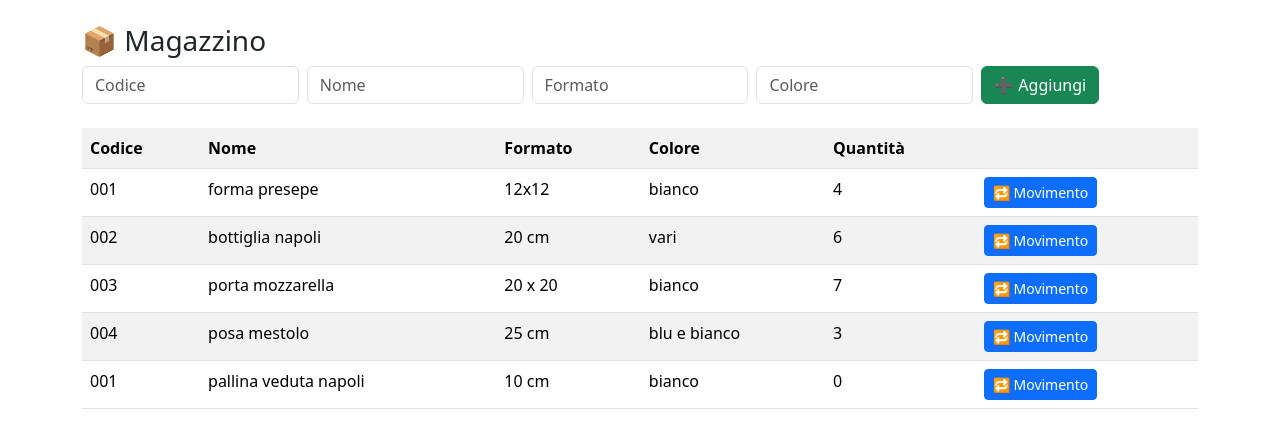
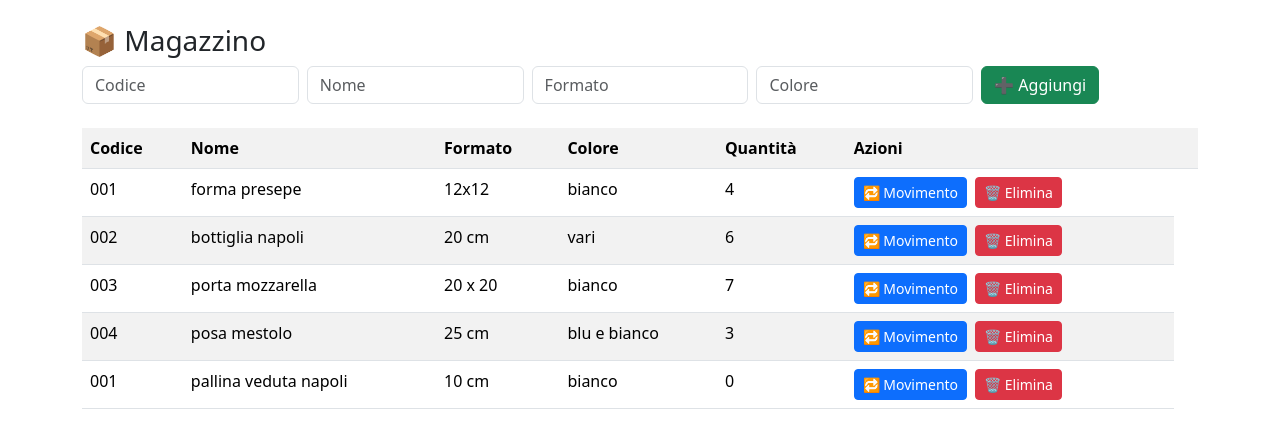
Before and after one commit to adrye70/magazzino-ceramica, a Flask app: page /magazzino in a window 1280 px wide. Shown: the part 56-504 px from the top of the page. Run offline with Flask 3, Linux system fonts and the light colour scheme; the visitor is signed in with stand-in values (Sample User, id 1); data comes from the database, SQL or seed files in the repository.

Commit message:
Add files via upload

```diff
--- a/templates/magazzino.html
+++ b/templates/magazzino.html
@@ -18,7 +18,8 @@
         <th>Formato</th>
         <th>Colore</th>
         <th>Quantità</th>
-        <th></th>
+        <th>Azioni</th>
+		<th></th
     </tr>
 
     {% for a in articoli %}
@@ -28,10 +29,19 @@
         <td>{{ a["formato"] }}</td>
         <td>{{ a["colore"] }}</td>
         <td>{{ a["quantita"] }}</td>
-        <td>
-            <a class="btn btn-sm btn-primary" href="/movimento/{{ a['id'] }}">
-                🔁 Movimento
-            </a>
+        <td class="d-flex gap-2">
+    <a class="btn btn-sm btn-primary"
+       href="/movimento/{{ a['id'] }}">
+        🔁 Movimento
+    </a>
+
+    <form method="post"
+          action="/articolo/delete/{{ a['id'] }}"
+          onsubmit="return confirm('Sei sicuro di voler cancellare questo prodotto?');">
+        <button class="btn btn-sm btn-danger">
+            🗑️ Elimina
+        </button>
+    </form>
         </td>
     </tr>
     {% endfor %}
```
